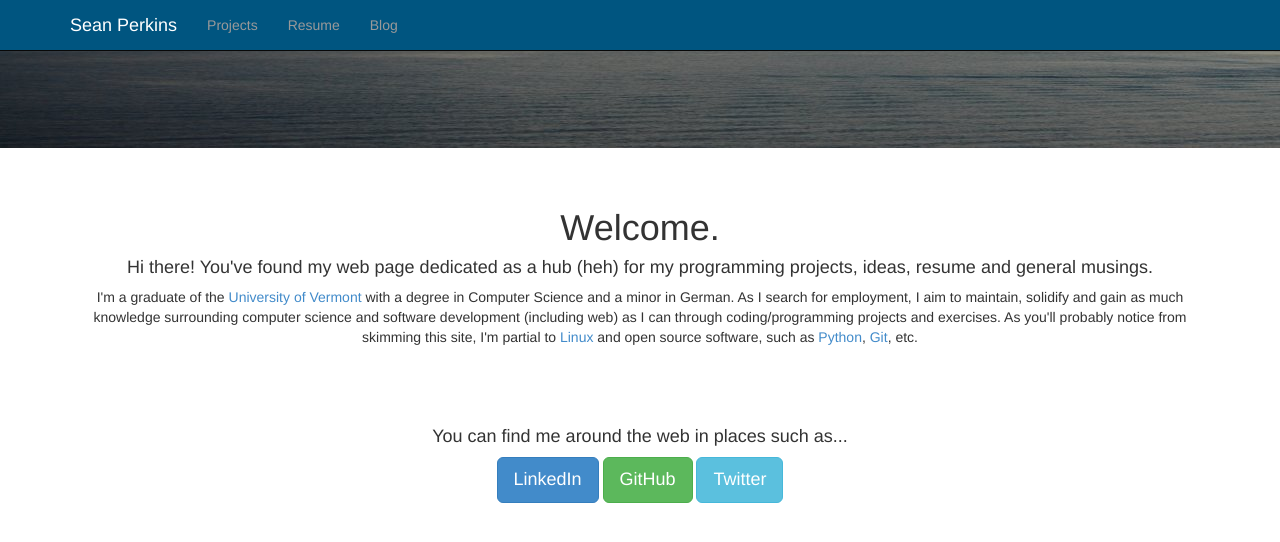
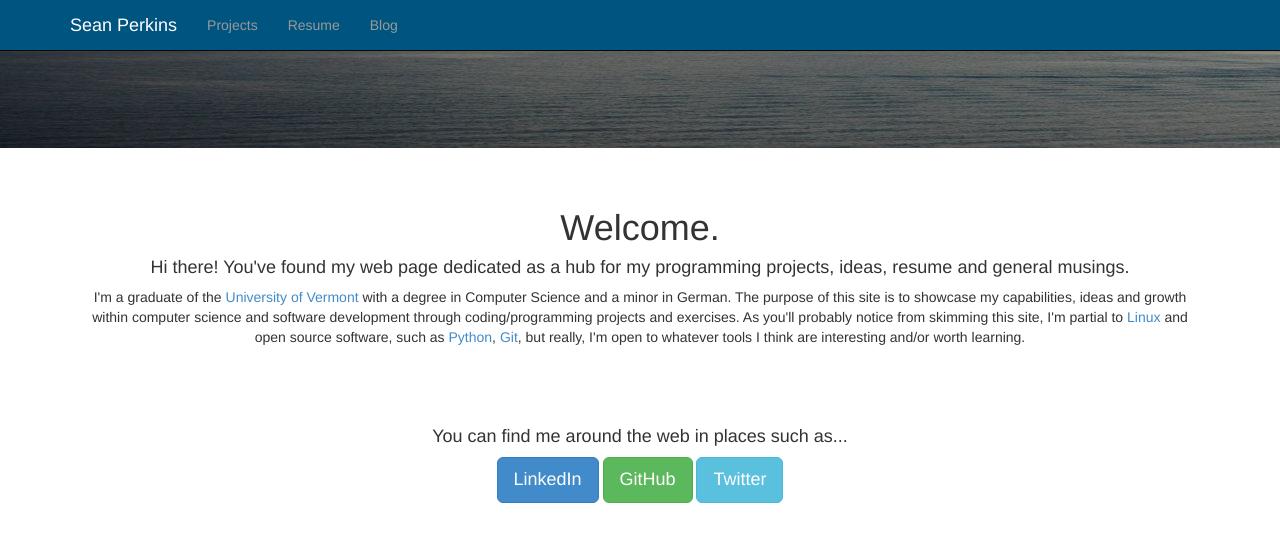
Before and after one commit to scperkins/scperkins.github.io, a Jekyll site: the page built from index.html, in a window 1280 px wide and 900 px high, scrolled down 202 px. Shown: the top 542 px of the window. Built offline with Jekyll 4.4.1, drawn with Linux system fonts in a browser that asks for light colours.

Commit message:
changes to the front page

```diff
--- a/_layouts/default.html
+++ b/_layouts/default.html
@@ -40,6 +40,7 @@
 
   {{ content }}
 
+
      <div id='footer'>
       <div class='container'>
           <p class='text-muted credit'>Page Designed and Built by
@@ -51,6 +52,9 @@
     <script type="text/javascript" src="http://code.jquery.com/jquery.js"></script>
     <!--Bootstrap JS -->
     <script type="text/javascript" src='/javascript/bootstrap.js'></script>
+
+    <!--snowflakes -->
+    <script type="text/javascript" src="/javascript/snow.js"></script>
 
 
     <!--Indicate current nav selection -->
--- a/css/style.css
+++ b/css/style.css
@@ -50,6 +50,12 @@
   margin-top: 40px;
 }
 
+#canvas {
+  position: absolute;
+  left: 0;
+  top: 0;
+}
+
 /* Wrapper for page content to push down footer */
 #wrap {
   min-height: 100%;
--- a/index.html
+++ b/index.html
@@ -5,15 +5,16 @@
 <div class="bs-header">
   <div class="container"></div>
 </div>
+<canvas id='canvas'></canvas>
 
 <div id="wrap">
     <div class="container">
-
       <div class="home-content">
         <h1>Welcome.</h1>
-        <h4>Hi there! You've found my web page dedicated as a hub (heh) for my programming projects, ideas, resume and general musings.</h4>
-        <p class='body'>I'm a graduate of the <a href="http://www.uvm.edu">University of Vermont</a>  with a degree in Computer Science and a minor in German. As I search for employment, I aim to maintain, solidify and gain as much knowledge surrounding computer science and software development (including web) as I can through coding/programming projects and exercises. As you'll probably notice from skimming this site, I'm partial to <a href="http://en.wikipedia.org/wiki/Linux">Linux</a> and open source software, such as  <a href="http://www.python.org/">Python</a>, <a href="http://git-scm.com/">Git</a>, etc.</p>
+        <h4>Hi there! You've found my web page dedicated as a hub for my programming projects, ideas, resume and general musings.</h4>
+        <p class='body'>I'm a graduate of the <a href="http://www.uvm.edu">University of Vermont</a>  with a degree in Computer Science and a minor in German. The purpose of this site is to showcase my capabilities, ideas and growth within computer science and software development through coding/programming projects and exercises. As you'll probably notice from skimming this site, I'm partial to <a href="http://en.wikipedia.org/wiki/Linux">Linux</a> and open source software, such as  <a href="http://www.python.org/">Python</a>, <a href="http://git-scm.com/">Git</a>, but really, I'm open to whatever tools I think are interesting and/or worth learning.</p>
       </div>
+
 
       <div class='home-content'>
         <h4>You can find me around the web in places such as...</h4>
@@ -24,6 +25,5 @@
         <a class="btn btn-info btn-lg" href="http://twitter.com/syntacticsugar_">Twitter</a>
 
       </div>
-
     </div><!-- /.container -->
 </div><!-- wrap -->
```
